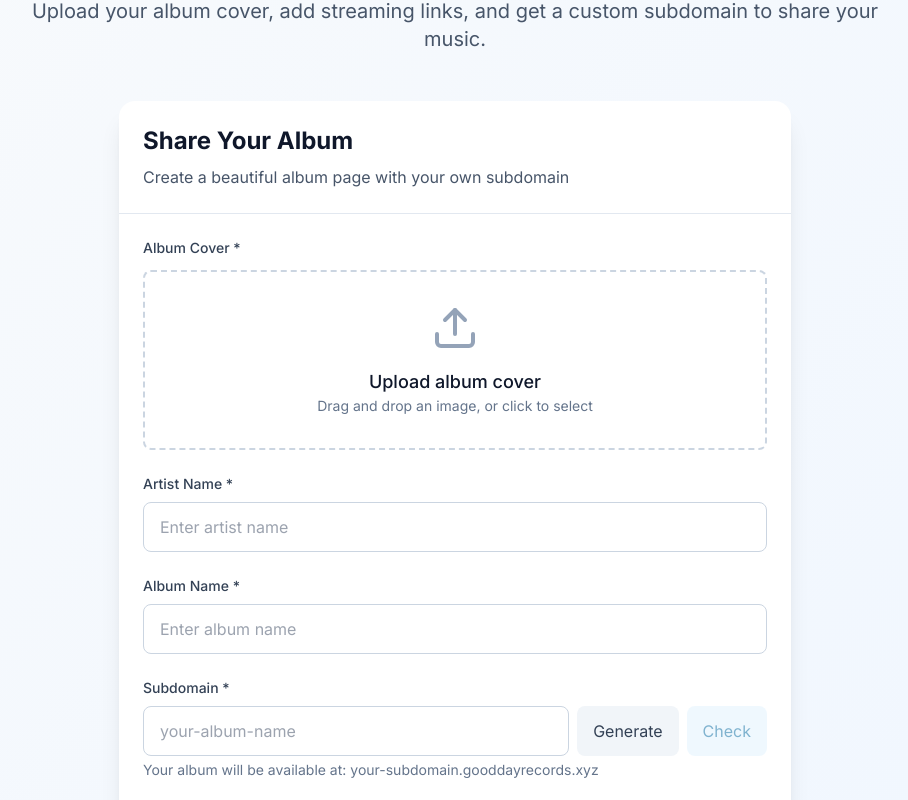
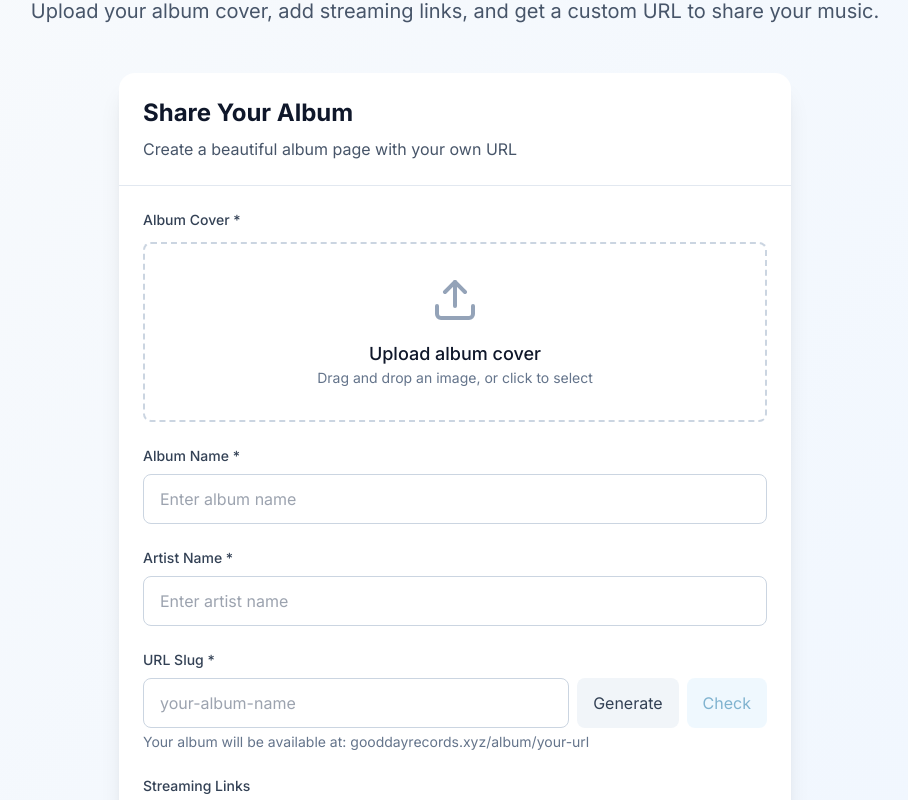
Before and after one commit to JulianMcG/goodday-records, a Next.js app: page / in a window 1280 px wide. Shown: the part 220-1020 px from the top of the page, without its empty margins (185-1093 px from the left). Built offline with nearby package versions, Linux system fonts and the light colour scheme.

Commit message:
Fix form issues: reorder fields, fix white text, update URL structure to use paths instead of subdomains

```diff
--- a/app/album/[subdomain]/page.tsx
+++ b/app/album/[subdomain]/page.tsx
@@ -100,7 +100,7 @@ export default function AlbumPage({ params }: AlbumPageProps) {
               <span>Back to Good Day Records</span>
             </a>
             <div className="text-sm text-slate-500">
-              {album.subdomain}.gooddayrecords.xyz
+              gooddayrecords.xyz/album/{album.subdomain}
             </div>
           </div>
         </div>
--- a/app/page.tsx
+++ b/app/page.tsx
@@ -13,18 +13,6 @@ export default function Home() {
     // Check if environment variables are loaded
     const checkEnvVars = () => {
       console.log('Checking environment variables...')
-
-      // Temporarily hardcode for testing
-      const firebaseConfig = {
-        apiKey: "AIzaSyAIqmbmuZ4tsedAqlEd3Xi-u2gaZvEQxnU",
-        authDomain: "goodday-records.firebaseapp.com",
-        projectId: "goodday-records",
-        storageBucket: "goodday-records.firebasestorage.app",
-        messagingSenderId: "216124466634",
-        appId: "1:216124466634:web:e8b7c5005867c0fefa9b33",
-      }
-
-      console.log('Using hardcoded Firebase config:', firebaseConfig)
 
       const requiredVars = [
         'NEXT_PUBLIC_FIREBASE_API_KEY',
@@ -47,8 +35,7 @@ export default function Home() {
 
       if (missingVars.length > 0) {
         console.error('Missing environment variables:', missingVars)
-        console.log('But continuing with hardcoded config for testing...')
-        // Don't set error, continue with hardcoded config
+        setError(`Missing environment variables: ${missingVars.join(', ')}`)
       } else {
         console.log('Environment variables loaded successfully')
       }
@@ -113,7 +100,7 @@ export default function Home() {
               Create Your Album Page
             </h2>
             <p className="text-xl text-slate-600 mb-8">
-              Upload your album cover, add streaming links, and get a custom subdomain to share your music.
+              Upload your album cover, add streaming links, and get a custom URL to share your music.
             </p>
           </div>
 
--- a/components/AlbumForm.tsx
+++ b/components/AlbumForm.tsx
@@ -111,13 +111,13 @@ export default function AlbumForm({ onClose }: AlbumFormProps) {
     try {
       const isAvailable = await albumService.isSubdomainAvailable(subdomain)
       if (!isAvailable) {
-        toast.error('This subdomain is already taken. Please choose another one.')
+        toast.error('This URL is already taken. Please choose another one.')
       } else {
-        toast.success('Subdomain is available!')
+        toast.success('URL is available!')
       }
     } catch (error) {
       console.error('Error checking subdomain:', error)
-      toast.error('Error checking subdomain availability')
+      toast.error('Error checking URL availability')
     } finally {
       setCheckingSubdomain(false)
     }
@@ -137,7 +137,7 @@ export default function AlbumForm({ onClose }: AlbumFormProps) {
       // Check subdomain availability
       const isAvailable = await albumService.isSubdomainAvailable(formData.subdomain)
       if (!isAvailable) {
-        toast.error('This subdomain is already taken. Please choose another one.')
+        toast.error('This URL is already taken. Please choose another one.')
         return
       }
 
@@ -154,8 +154,8 @@ export default function AlbumForm({ onClose }: AlbumFormProps) {
 
       toast.success('Album created successfully!')
 
-      // Redirect to the new album page
-      window.open(`https://${formData.subdomain}.gooddayrecords.xyz`, '_blank')
+      // Redirect to the new album page using relative URL
+      window.open(`/album/${formData.subdomain}`, '_blank')
 
       // Reset form
       setFormData({
@@ -199,7 +199,7 @@ export default function AlbumForm({ onClose }: AlbumFormProps) {
       {/* Header */}
       <div className="p-6 border-b border-slate-200">
         <h2 className="text-2xl font-bold text-slate-900">Share Your Album</h2>
-        <p className="text-slate-600 mt-2">Create a beautiful album page with your own subdomain</p>
+        <p className="text-slate-600 mt-2">Create a beautiful album page with your own URL</p>
       </div>
 
       {/* Form */}
@@ -243,6 +243,21 @@ export default function AlbumForm({ onClose }: AlbumFormProps) {
           </div>
         </div>
 
+        {/* Album Name */}
+        <div>
+          <label className="block text-sm font-medium text-slate-700 mb-2">
+            Album Name *
+          </label>
+          <input
+            type="text"
+            value={formData.albumName || ''}
+            onChange={(e) => handleInputChange('albumName', e.target.value)}
+            className="w-full px-4 py-3 border border-slate-300 rounded-lg focus:ring-2 focus:ring-primary-500 focus:border-transparent text-slate-900"
+            placeholder="Enter album name"
+            required
+          />
+        </div>
+
         {/* Artist Name */}
         <div>
           <label className="block text-sm font-medium text-slate-700 mb-2">
@@ -252,38 +267,23 @@ export default function AlbumForm({ onClose }: AlbumFormProps) {
             type="text"
             value={formData.artistName || ''}
             onChange={(e) => handleInputChange('artistName', e.target.value)}
-            className="w-full px-4 py-3 border border-slate-300 rounded-lg focus:ring-2 focus:ring-primary-500 focus:border-transparent"
+            className="w-full px-4 py-3 border border-slate-300 rounded-lg focus:ring-2 focus:ring-primary-500 focus:border-transparent text-slate-900"
             placeholder="Enter artist name"
             required
           />
         </div>
 
-        {/* Album Name */}
+        {/* URL Slug */}
         <div>
           <label className="block text-sm font-medium text-slate-700 mb-2">
-            Album Name *
-          </label>
-          <input
-            type="text"
-            value={formData.albumName || ''}
-            onChange={(e) => handleInputChange('albumName', e.target.value)}
-            className="w-full px-4 py-3 border border-slate-300 rounded-lg focus:ring-2 focus:ring-primary-500 focus:border-transparent"
-            placeholder="Enter album name"
-            required
-          />
-        </div>
-
-        {/* Subdomain */}
-        <div>
-          <label className="block text-sm font-medium text-slate-700 mb-2">
-            Subdomain *
+            URL Slug *
           </label>
           <div className="flex space-x-2">
             <input
               type="text"
               value={formData.subdomain || ''}
               onChange={(e) => handleInputChange('subdomain', e.target.value.toLowerCase().replace(/[^a-z0-9-]/g, ''))}
-              className="flex-1 px-4 py-3 border border-slate-300 rounded-lg focus:ring-2 focus:ring-primary-500 focus:border-transparent"
+              className="flex-1 px-4 py-3 border border-slate-300 rounded-lg focus:ring-2 focus:ring-primary-500 focus:border-transparent text-slate-900"
               placeholder="your-album-name"
               required
             />
@@ -304,7 +304,7 @@ export default function AlbumForm({ onClose }: AlbumFormProps) {
             </button>
           </div>
           <p className="text-sm text-slate-500 mt-1">
-            Your album will be available at: {formData.subdomain ? `${formData.subdomain}.gooddayrecords.xyz` : 'your-subdomain.gooddayrecords.xyz'}
+            Your album will be available at: {formData.subdomain ? `gooddayrecords.xyz/album/${formData.subdomain}` : 'gooddayrecords.xyz/album/your-url'}
           </p>
         </div>
 
@@ -323,7 +323,7 @@ export default function AlbumForm({ onClose }: AlbumFormProps) {
                   type="url"
                   value={formData.streamingLinks?.[service.key] || ''}
                   onChange={(e) => handleStreamingLinkChange(service.key, e.target.value)}
-                  className="w-full px-3 py-2 border border-slate-300 rounded-lg focus:ring-2 focus:ring-primary-500 focus:border-transparent text-sm"
+                  className="w-full px-3 py-2 border border-slate-300 rounded-lg focus:ring-2 focus:ring-primary-500 focus:border-transparent text-sm text-slate-900"
                   placeholder={`${service.name} URL`}
                 />
               </div>
--- a/lib/firebase.ts
+++ b/lib/firebase.ts
@@ -2,12 +2,12 @@ import { initializeApp, getApps } from 'firebase/app';
 import { getFirestore } from 'firebase/firestore';
 
 const firebaseConfig = {
-  apiKey: "AIzaSyAIqmbmuZ4tsedAqlEd3Xi-u2gaZvEQxnU",
-  authDomain: "goodday-records.firebaseapp.com",
-  projectId: "goodday-records",
-  storageBucket: "goodday-records.firebasestorage.app",
-  messagingSenderId: "216124466634",
-  appId: "1:216124466634:web:e8b7c5005867c0fefa9b33",
+  apiKey: process.env.NEXT_PUBLIC_FIREBASE_API_KEY,
+  authDomain: process.env.NEXT_PUBLIC_FIREBASE_AUTH_DOMAIN,
+  projectId: process.env.NEXT_PUBLIC_FIREBASE_PROJECT_ID,
+  storageBucket: process.env.NEXT_PUBLIC_FIREBASE_STORAGE_BUCKET,
+  messagingSenderId: process.env.NEXT_PUBLIC_FIREBASE_MESSAGING_SENDER_ID,
+  appId: process.env.NEXT_PUBLIC_FIREBASE_APP_ID,
 };
 
 // Initialize Firebase
```
